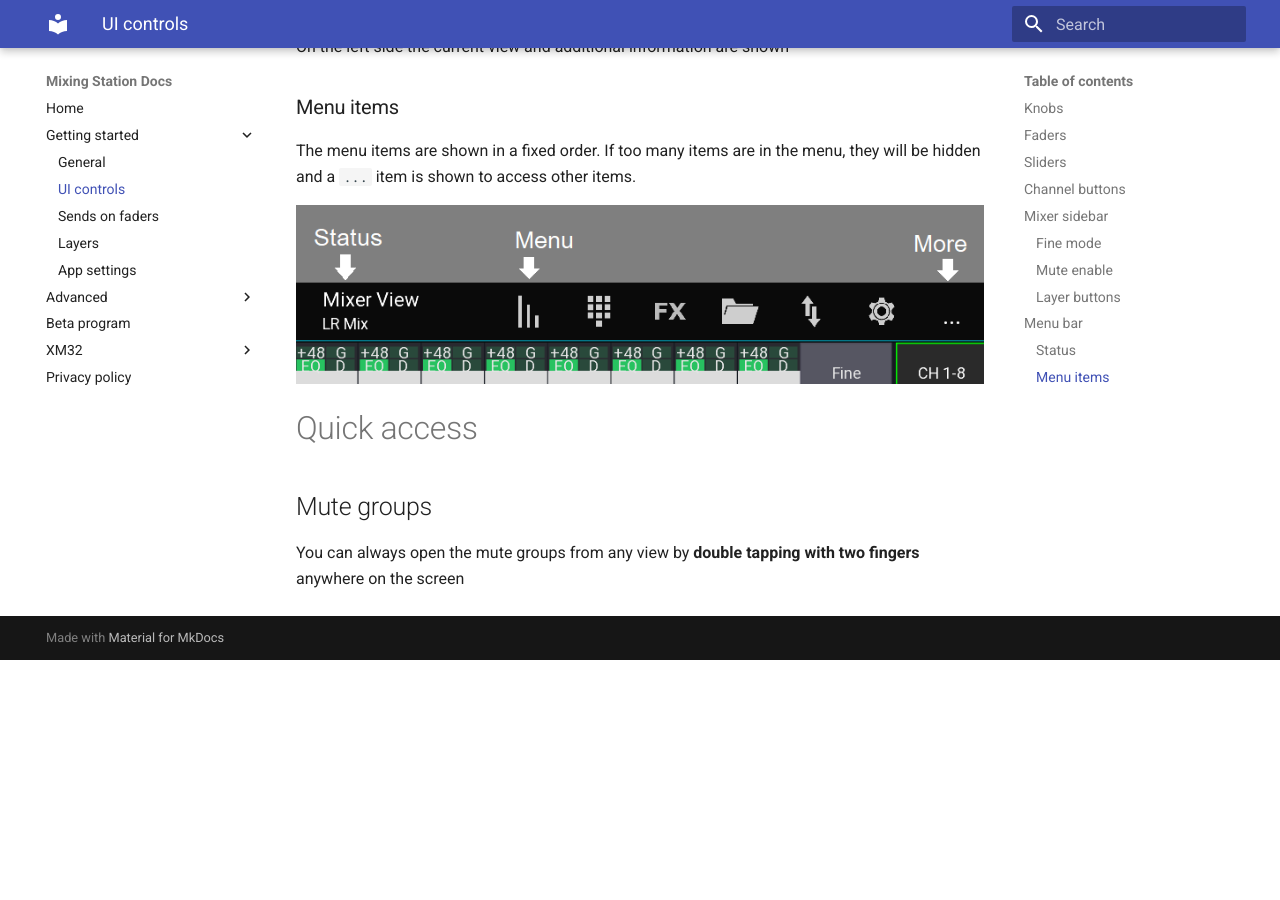
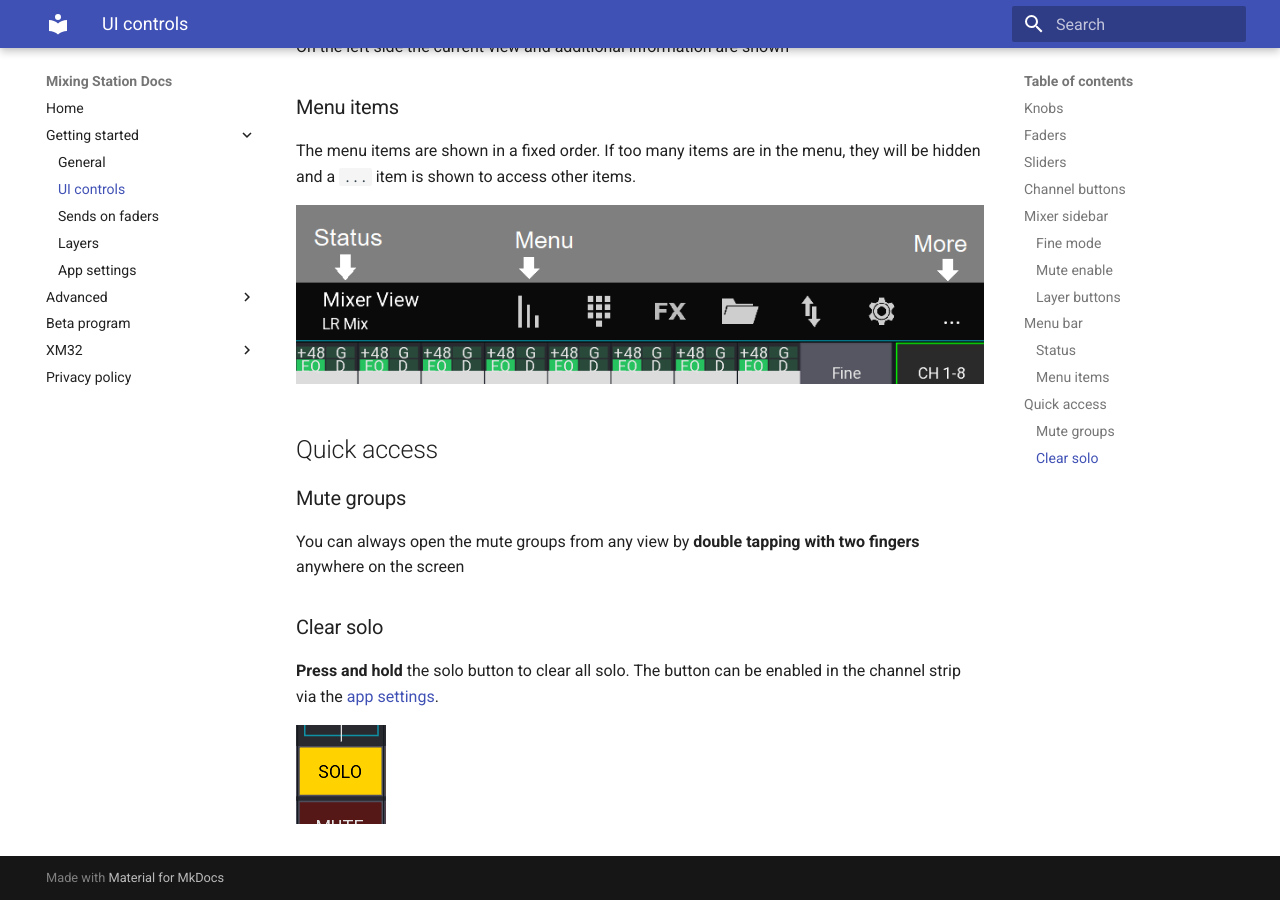
Before and after one commit to davidgiga1993/mixing-station-docs, an MkDocs documentation site: the page built from docs/ui-controls.md, in a window 1280 px wide and 900 px high, scrolled down 3449 px. Built offline with MkDocs 1.6.1 and Material for MkDocs 9.7.7, drawn with Linux system fonts in a browser that asks for light colours; before the commit the page ends 4109 px from its top, so only the background shows below that.

Commit message:
Add quick access for clear solo

```diff
--- a/docs/ui-controls.md
+++ b/docs/ui-controls.md
@@ -71,7 +71,13 @@ The menu items are shown in a fixed order. If too many items are in the menu, th
 
 ![Mixer menu](img/mixer-menu.png)
 
-# Quick access
-## Mute groups
+## Quick access
+### Mute groups
 You can always open the mute groups from any view by **double tapping with two fingers** anywhere
 on the screen
+
+### Clear solo
+**Press and hold** the solo button to clear all solo.
+The button can be enabled in the channel strip via the [app settings](app-settings.md).
+
+![Solo button](/img/solo-button.png)
```
Also changed, not shown: docs/img/solo-button.png (added).
